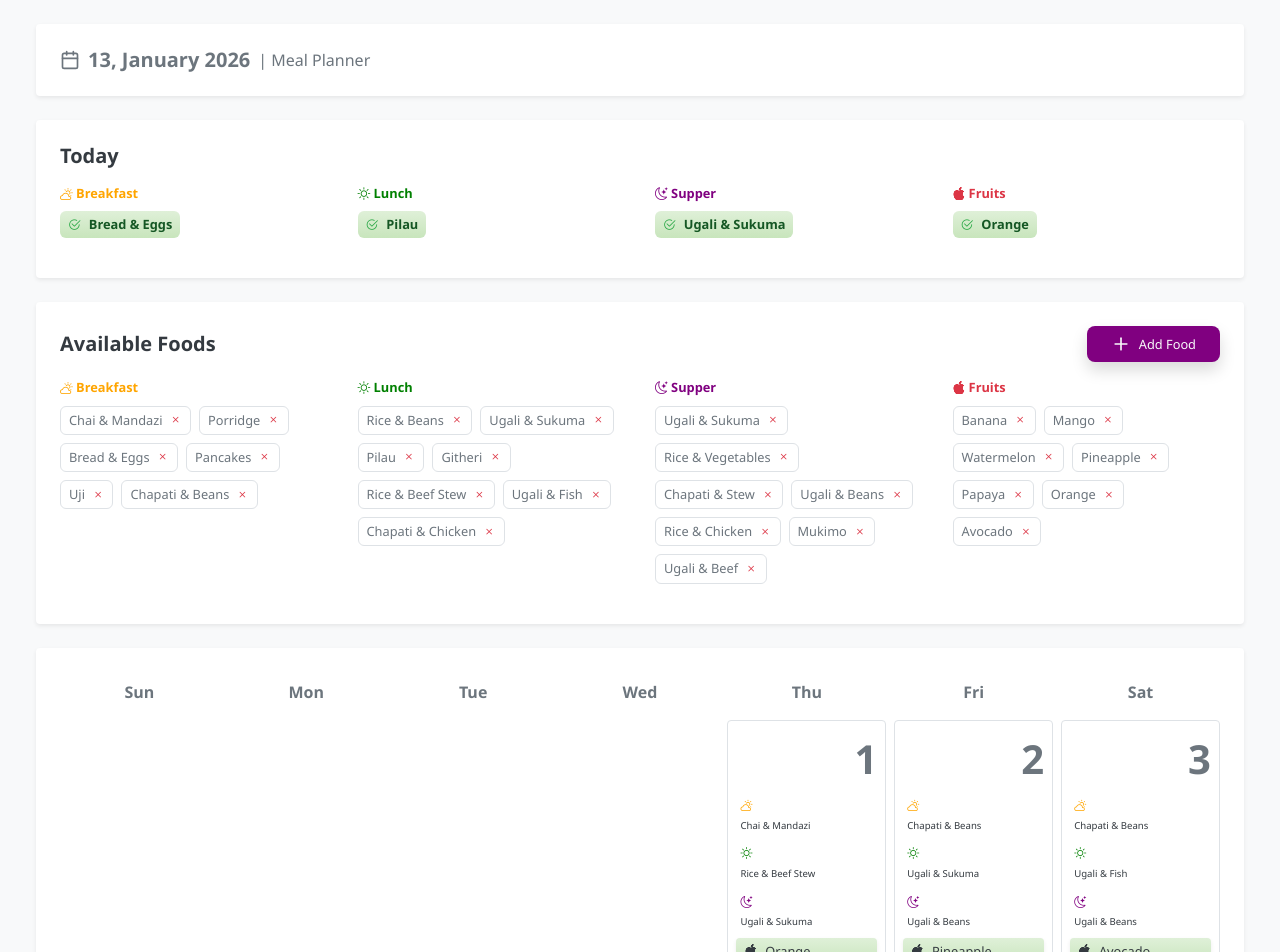
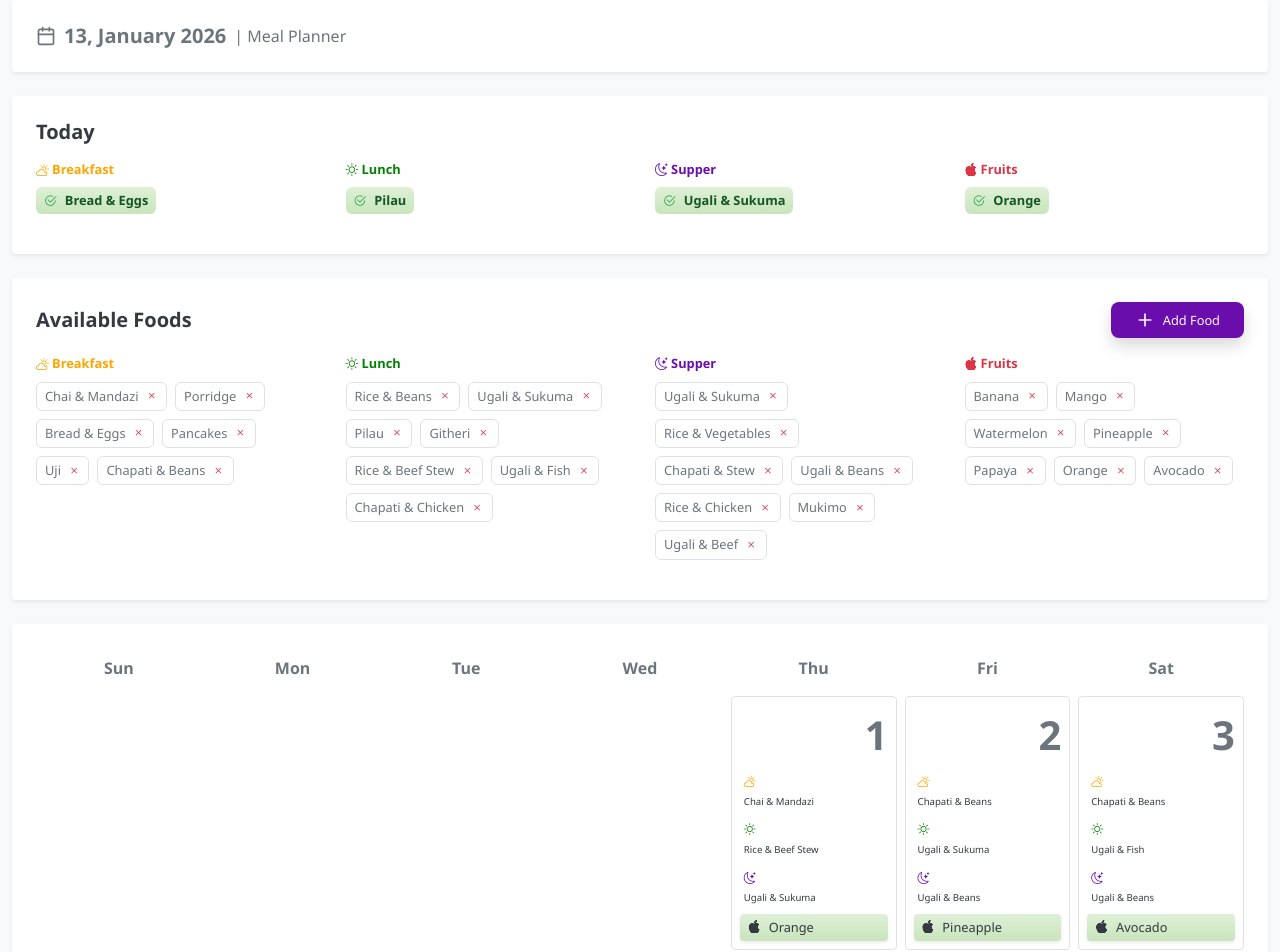
Before and after one commit to DevOduk/meal-planner, a React (Vite) app: page / in a window 1280 px wide. Shown: the top 952 px of the page. Built offline with nearby package versions, Linux system fonts and the light colour scheme.

Commit message:
Meal Planner app v1.0.0 initial commit

```diff
--- a/src/App.jsx
+++ b/src/App.jsx
@@ -136,7 +136,7 @@ function App() {
     new Date().getFullYear() === currentDate.getFullYear();
 
   return (
-    <div className="min-vh-100 bg-light p-4">
+    <div className="min-vh-100 bg-light">
       <div className="container-xxl">
         {/* Header */}
         <div className="card shadow-sm border-0 p-4 mb-4">
@@ -187,7 +187,7 @@ function App() {
                 </div>
               </div>
               <div className="col-6 col-md-3 mb-3">
-                <div className="fw-bold mb-1" style={{ color: "purple" }}>
+                <div className="fw-bold mb-1" style={{ color: "#6A0DAD" }}>
                   <i className="bi bi-moon-stars"></i> Supper
                 </div>
                 <div className="text-muted d-flex flex-wrap gap-2 mt-2">
@@ -227,7 +227,7 @@ function App() {
             <button
               onClick={() => setShowAddFood(!showAddFood)}
               className="p-2 px-4 text-light border-0 rounded-3 d-flex align-items-center gap-2 shadow small"
-              style={{ background: "purple" }}
+              style={{ background: "#6A0DAD" }}
             >
               <Plus size={20} />
               Add Food
@@ -277,7 +277,7 @@ function App() {
               </div>
             </div>
             <div className="col-6 col-md-3 mb-3">
-              <div className="fw-bold mb-1" style={{ color: "purple" }}>
+              <div className="fw-bold mb-1" style={{ color: "#6A0DAD" }}>
                 <i className="bi bi-moon-stars"></i> Supper
               </div>
               <div className="text-muted d-flex flex-wrap gap-2 mt-2">
@@ -350,7 +350,7 @@ function App() {
                 <button
                   onClick={addFood}
                   className="p-2 px-4 text-light border-0 rounded-3 d-flex align-items-center gap-2 shadow"
-                  style={{ background: "purple" }}
+                  style={{ background: "#6A0DAD" }}
                 >
                   Add
                 </button>
@@ -441,7 +441,7 @@ function App() {
                         <div className="fw-bold mb-1">
                           <i
                             className="bi bi-moon-stars"
-                            style={{ color: "purple" }}
+                            style={{ color: "#6A0DAD" }}
                           ></i>
                         </div>
                         <div className="text-truncate small">
```
